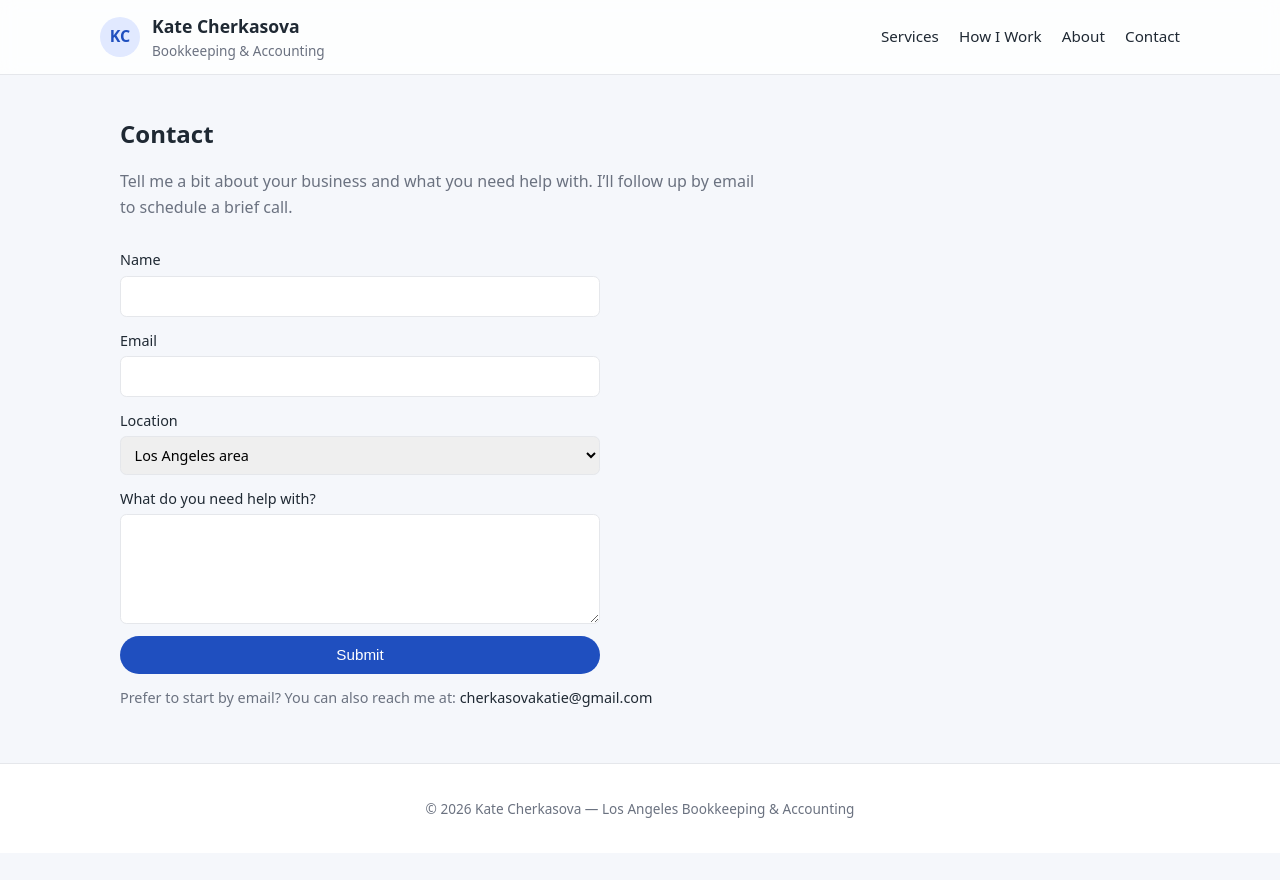
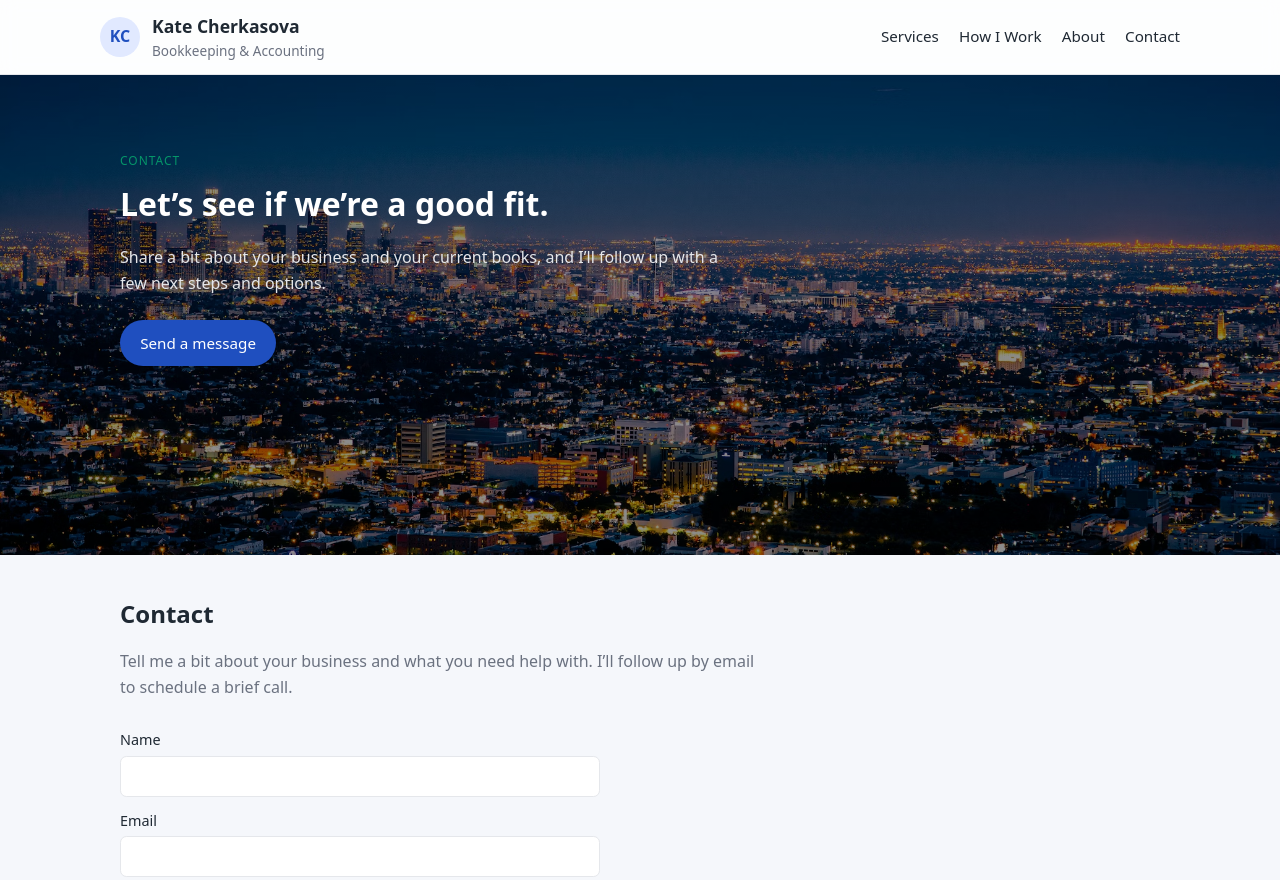
Before and after one commit to cherkasovakatie-ctrl/LA_Accounting, a plain HTML site: page contact.html in a window 1280 px wide. Shown: the top 880 px of the page. Before the commit the page ends 853 px from the top, so only its background shows below. Drawn offline with Linux system fonts and the light colour scheme.

Commit message:
Add LA hero sections to About and Contact pages

```diff
--- a/contact.html
+++ b/contact.html
@@ -26,7 +26,22 @@
   </header>
 
   <main>
-    <section id="contact" class="section la-bg">
+<section class="hero">
+    <div class="container hero-grid">
+      <div class="hero-text">
+        <p class="eyebrow">Contact</p>
+        <h2>Let’s see if we’re a good fit.</h2>
+        <p class="hero-subtext">
+          Share a bit about your business and your current books, and I’ll follow up with
+          a few next steps and options.
+        </p>
+        <div class="hero-actions">
+          <a href="#contact" class="btn primary">Send a message</a>
+        </div>
+      </div>
+    </div>
+  </section>
+    <section id="contact" class="section">
       <div class="container contact-grid">
         <div>
           <h2>Contact</h2>
```
Also changed, not shown: about.html (+13 -1 lines).
